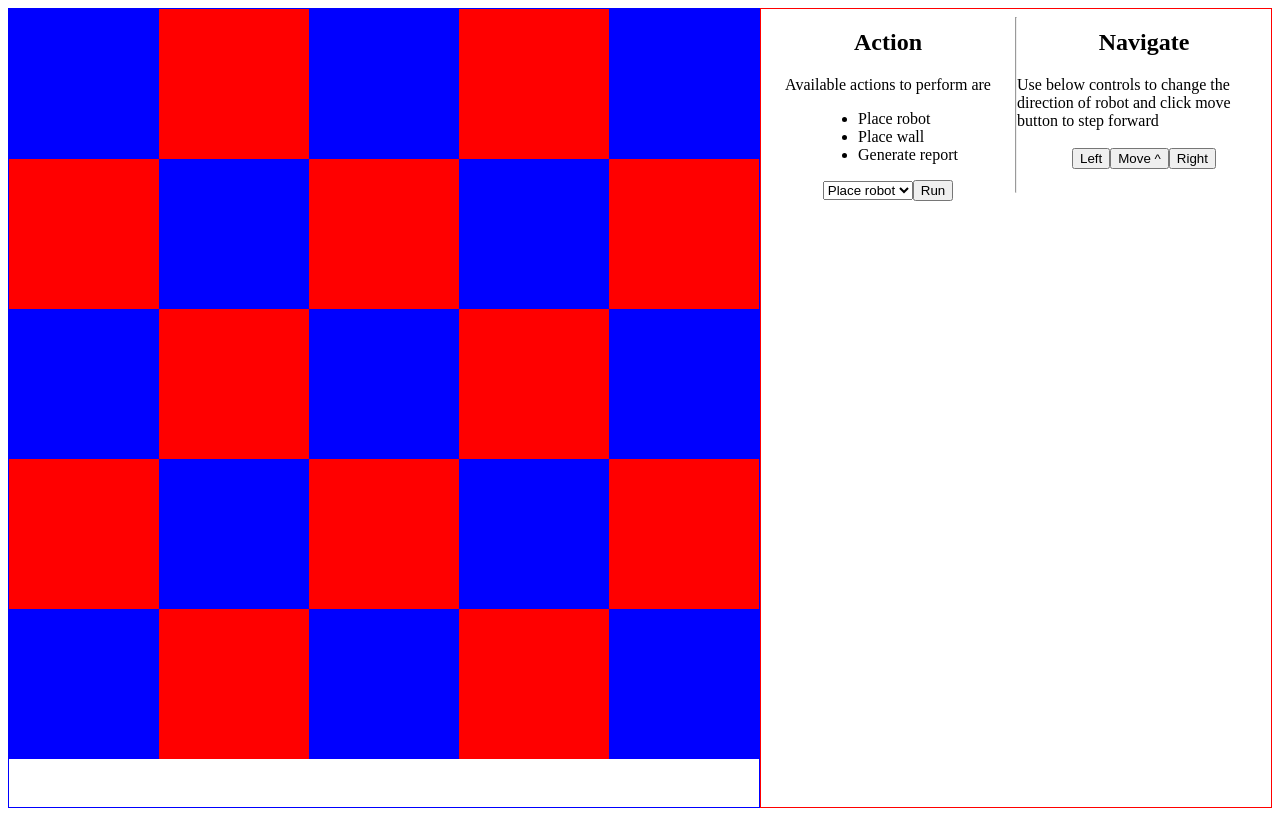
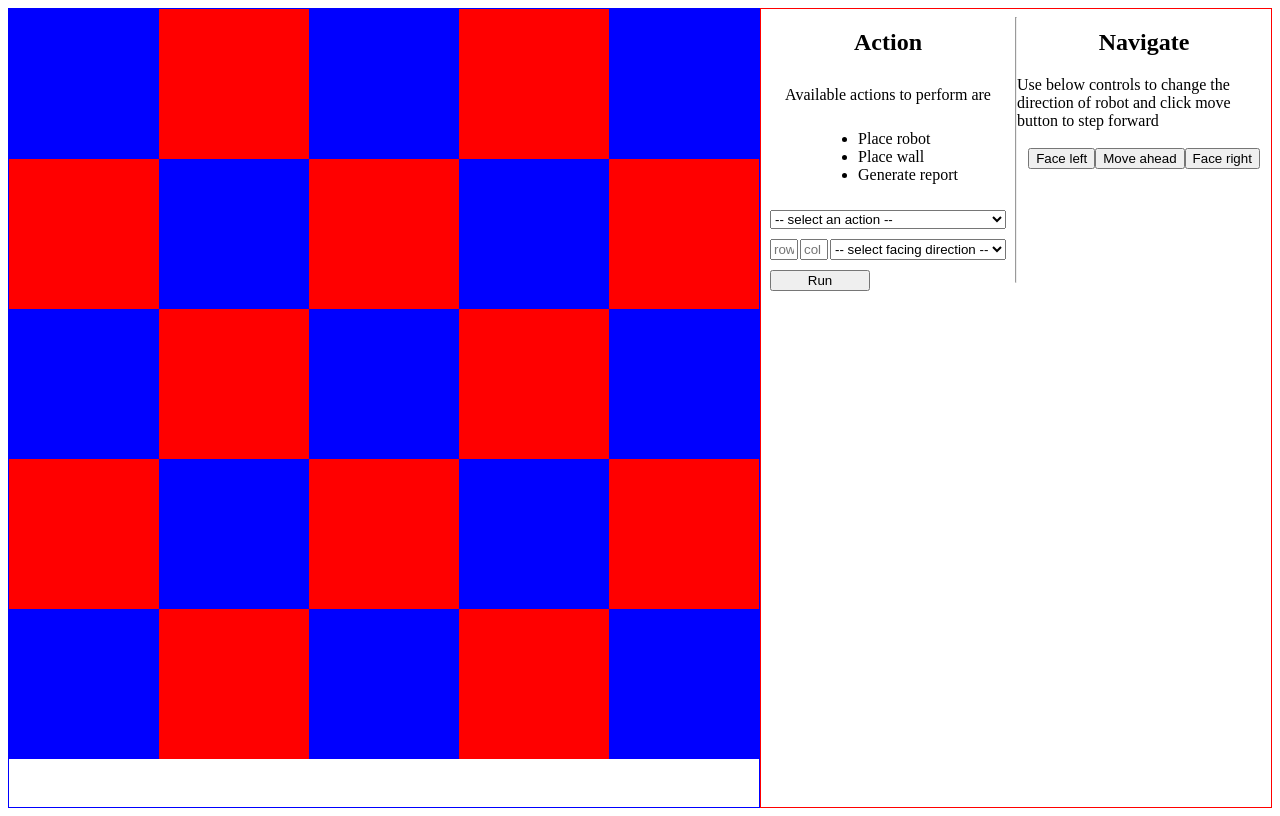
Before and after one commit to hafizali05/toy-robot, a React (Vite) app: page / in a window 1280 px wide. Built offline with nearby package versions, Linux system fonts and the light colour scheme.

Commit message:
basic styling for conditional form inputs. component re-structure

```diff
--- /dev/null
+++ b/src/components/ActionInputs/index.tsx
@@ -0,0 +1,12 @@
+import { ACTIONS } from '../../hooks/useCommands';
+import { PlaceRobot } from '../PlaceRobot';
+import { PlaceWall } from '../PlaceWall';
+import styles from './style.module.css'
+const ActionOptions = {
+    [ACTIONS.PLACE_ROBOT]: PlaceRobot,
+    [ACTIONS.PLACE_WALL]: PlaceWall,
+}
+export function ActionInputs() {
+    const ActionComponent = ActionOptions[ACTIONS.PLACE_ROBOT];
+    return <ActionComponent />
+}
--- a/src/components/Board/index.tsx
+++ b/src/components/Board/index.tsx
@@ -7,7 +7,7 @@ export const Board = () => {
             {
                 Array.from({ length: 25 })
                     .map(
-                        (e, index) => <div className={getBackgroundColor(index)} />
+                        (e, index) => <div key={index} className={getBackgroundColor(index)} />
                     )
             }
         </div>
--- a/src/components/CommandInput/index.tsx
+++ b/src/components/CommandInput/index.tsx
@@ -1,6 +1,7 @@
-import { useCommands } from "../../hooks/useCommands"
+import { ACTIONS, useCommands } from "../../hooks/useCommands"
+import { ActionInputs } from "../ActionInputs";
 import styles from './style.module.css'
-export const CommandInput = () => {
+export function CommandInput() {
     const { state, handler, ref } = useCommands();
     return (
         <div className={styles.mainContainer}>
@@ -12,14 +13,18 @@ export const CommandInput = () => {
                     <li>Place wall</li>
                     <li>Generate report</li>
                 </ul>
-                <div>
-                    <select>
-                        <option value="PLACE_ROBOT">Place robot</option>
-                        <option value="PLACE_WALL">Place wall</option>
-                        <option value="REPORT">Report</option>
+                <form action="">
+                    <select
+                        defaultValue={''}
+                        onChange={handler.handleActionChange}>
+                        <option disabled value={''} > -- select an action -- </option>
+                        <option value={ACTIONS.PLACE_ROBOT}>Place robot</option>
+                        <option value={ACTIONS.PLACE_WALL}>Place wall</option>
+                        <option value={ACTIONS.REPORT}>Report</option>
                     </select>
+                    <ActionInputs />
                     <button onClick={handler.execute}>Run</button>
-                </div>
+                </form>
             </div>
             <hr />
             <div className={styles.navigateContainer}>
@@ -27,9 +32,9 @@ export const CommandInput = () => {
                 <span>Use below controls to change the direction of robot and click move button to step forward</span>
                 <br />
                 <div>
-                    <button>Left</button>
-                    <button>Move ^</button>
-                    <button>Right</button>
+                    <button>Face left</button>
+                    <button>Move ahead</button>
+                    <button>Face right</button>
                 </div>
             </div>
         </div>
--- a/src/components/CommandInput/style.module.css
+++ b/src/components/CommandInput/style.module.css
@@ -7,8 +7,18 @@
     display: flex;
     flex-direction: column;
     align-items: center;
+    row-gap: 10px;
+    }
+
+    .actionContainer form {
+        display: flex;
+        flex-direction: column;
+        row-gap: 10px;
 }
 
+.actionContainer button {
+    width: 100px;
+}
 .navigateContainer {
     display: flex;
     flex-direction: column;
--- /dev/null
+++ b/src/components/PlaceRobot/index.tsx
@@ -0,0 +1,16 @@
+import styles from './style.module.css';
+export function PlaceRobot() {
+    return (
+        <div className={styles.actionInputContainer}>
+            <input type="text" id={styles.row} placeholder="row" />
+            <input type="text" id={styles.col} placeholder="col" />
+            <select>
+                <option disabled selected > -- select facing direction -- </option>
+                <option value="easy">East</option>
+                <option value="west">West</option>
+                <option value="north">North</option>
+                <option value="south">South</option>
+            </select>
+        </div>
+    )
+}
--- /dev/null
+++ b/src/components/PlaceRobot/style.module.css
@@ -0,0 +1,14 @@
+.actionInputContainer {
+    display: flex;
+    column-gap: 2px;
+}
+
+
+
+#row {
+    width: 20px;
+}
+
+#col {
+    width: 20px;
+}
--- /dev/null
+++ b/src/components/PlaceWall/index.tsx
@@ -0,0 +1,9 @@
+import styles from './style.module.css';
+export function PlaceWall() {
+    return (
+        <div className={styles.actionInputContainer}>
+            <input type="text" id={styles.row} placeholder="row" />
+            <input type="text" id={styles.col} placeholder="col" />
+        </div>
+    )
+}
--- /dev/null
+++ b/src/components/PlaceWall/style.module.css
@@ -0,0 +1,12 @@
+.actionInputContainer {
+    display: flex;
+    column-gap: 2px;
+}
+
+#row {
+    width: 20px;
+}
+
+#col {
+    width: 20px;
+}
--- a/src/hooks/useCommands.ts
+++ b/src/hooks/useCommands.ts
@@ -1,13 +1,22 @@
-import { useRef } from "react"
+import { useRef, useState } from "react"
 
+export enum ACTIONS {
+    PLACE_ROBOT,
+    PLACE_WALL,
+    REPORT
+}
 export function useCommands() {
     const commandInputRef = useRef<HTMLInputElement>(null);
+    const [action, setAction] = useState<ACTIONS | null>(null);
+    const handleActionChange = (event: React.ChangeEvent<HTMLSelectElement>) => {
+        setAction(+event.target.value)
+    }
     const execute = () => {
 
     }
     return {
         state: {},
         ref: { commandInputRef },
-        handler: { execute }
+        handler: { handleActionChange, execute }
     }
 }
```
Also changed, not shown: src/components/ActionInputs/style.module.css (added).
